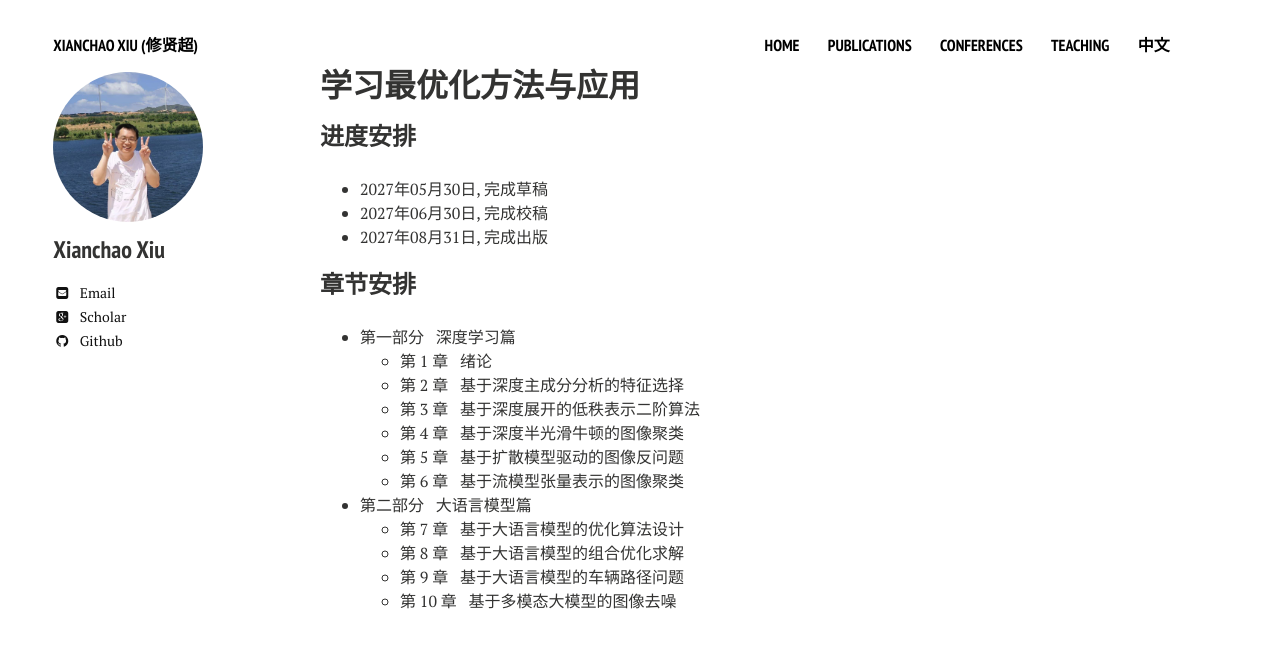
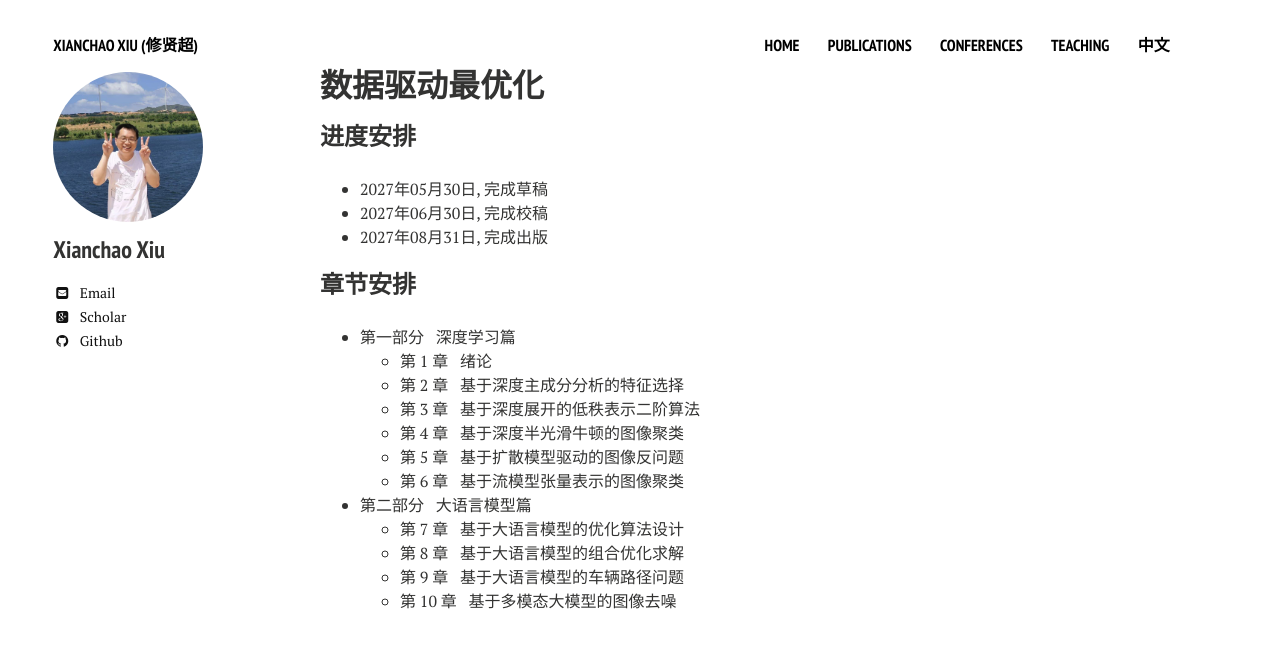
Before and after one commit to xianchaoxiu/xianchaoxiu.github.io, a Jekyll site: the page built from chinese/books/L2O/index.md, in a window 1280 px wide. Shown: the top 648 px of the page. Built offline with Jekyll 4.4.1, drawn with Linux system fonts in a browser that asks for light colours; nearby versions of some CDN libraries.

Commit message:
Update index.md

```diff
--- a/chinese/books/L2O/index.md
+++ b/chinese/books/L2O/index.md
@@ -1,6 +1,6 @@
 ---
 layout: page
-title: 学习最优化方法与应用
+title: 数据驱动最优化
 comments: false
 share: false
 ---
```
